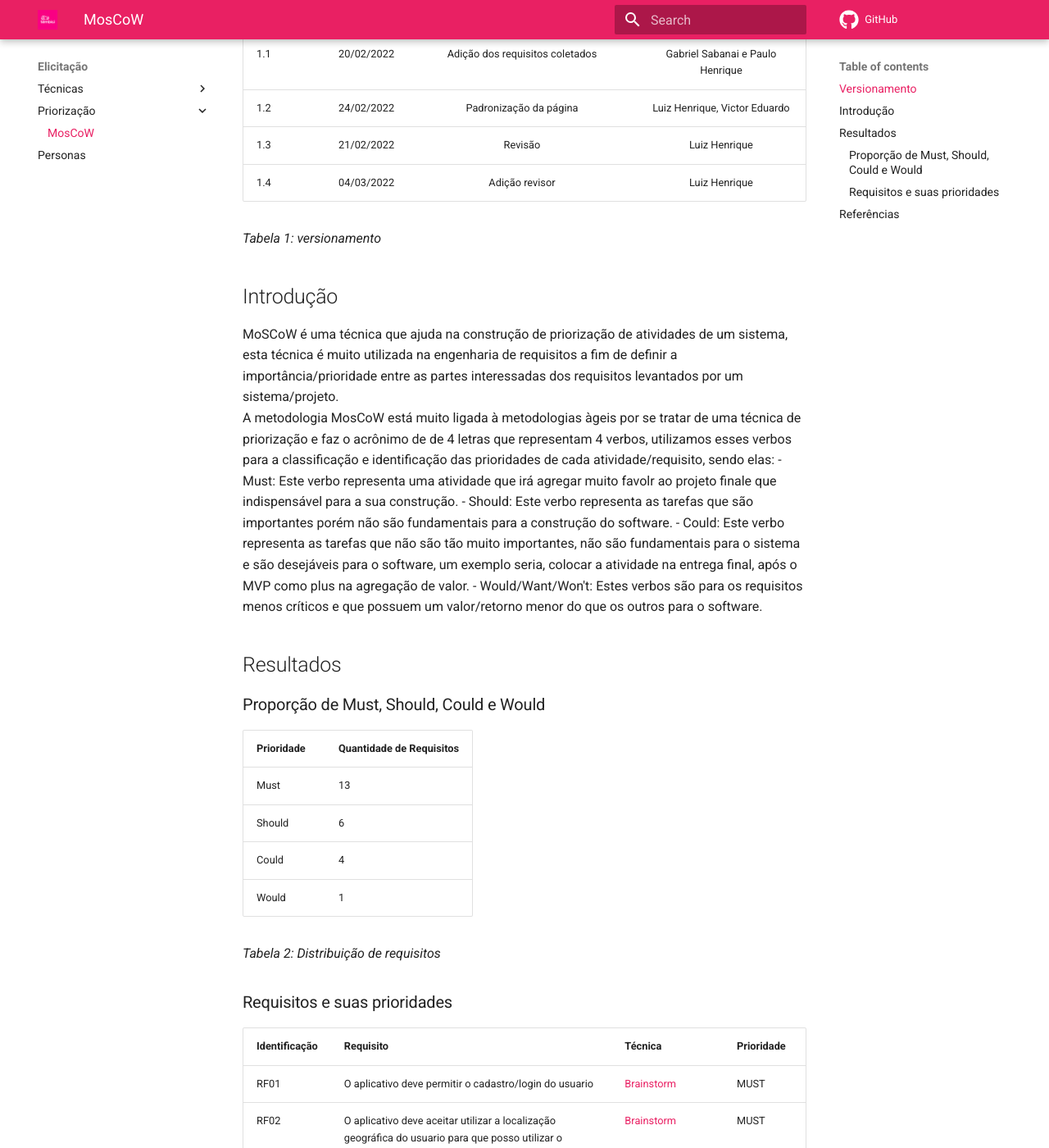
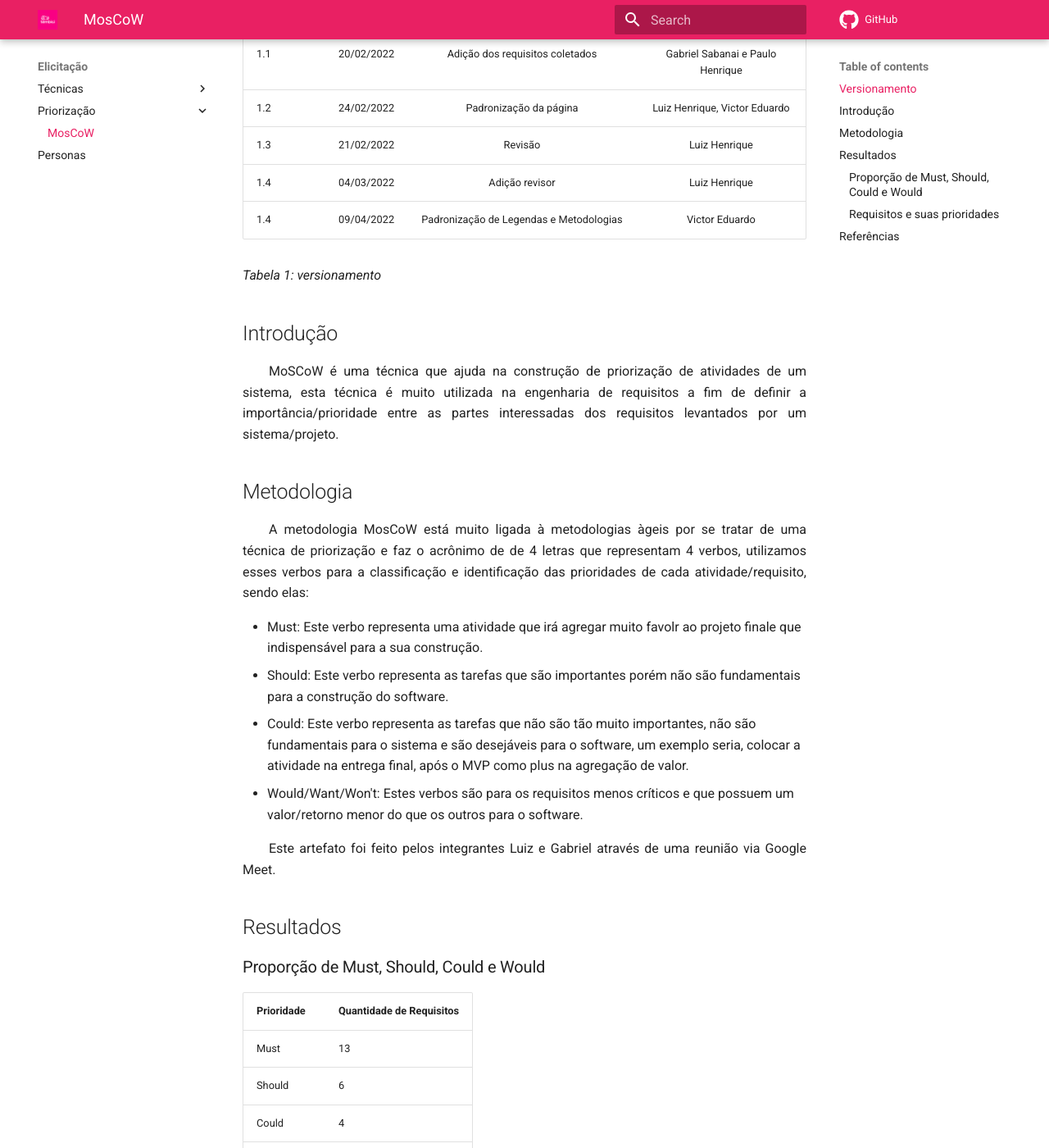
Before and after one commit to Requisitos-de-Software/2021.2-Tembici, an MkDocs documentation site: the page built from docs/elicitacao/priorizacao/moscow.md, in a window 1280 px wide and 1400 px high, scrolled down 347 px. Shown: the whole window at 82% size. Built offline with MkDocs 1.6.1 and Material for MkDocs 9.7.7, drawn with Linux system fonts in a browser that asks for light colours; comment, search, counter and statistics services are not loaded; some of the changed text lies outside the part shown.

```diff
--- a/docs/elicitacao/priorizacao/moscow.md
+++ b/docs/elicitacao/priorizacao/moscow.md
@@ -8,18 +8,20 @@
 | 1.2 | 24/02/2022 | Padronização da página | Luiz Henrique, Victor Eduardo|
 | 1.3 | 21/02/2022 | Revisão | Luiz Henrique |
 | 1.4 | 04/03/2022 | Adição revisor | Luiz Henrique |
-
+| 1.4 | 09/04/2022 | Padronização de Legendas e Metodologias | Victor Eduardo |
 
 *Tabela 1: versionamento*
 
 ## Introdução
+<p align="justify">&emsp;&emsp;MoSCoW é uma técnica que ajuda na construção de priorização de atividades de um sistema, esta técnica é muito utilizada na engenharia de requisitos a fim de definir a importância/prioridade entre as partes interessadas dos requisitos levantados por um sistema/projeto.</p>
 
-MoSCoW é uma técnica que ajuda na construção de priorização de atividades de um sistema, esta técnica é muito utilizada na engenharia de requisitos a fim de definir a importância/prioridade entre as partes interessadas dos requisitos levantados por um sistema/projeto.<br>
-A metodologia MosCoW está muito ligada à metodologias àgeis por se tratar de uma técnica de priorização e faz o acrônimo de de 4 letras que representam 4 verbos, utilizamos esses verbos para a classificação e identificação das prioridades de cada atividade/requisito, sendo elas:
+## Metodologia
+<p align="justify">&emsp;&emsp;A metodologia MosCoW está muito ligada à metodologias àgeis por se tratar de uma técnica de priorização e faz o acrônimo de de 4 letras que representam 4 verbos, utilizamos esses verbos para a classificação e identificação das prioridades de cada atividade/requisito, sendo elas:</p>
 - Must: Este verbo representa uma atividade que irá agregar muito favolr ao projeto finale que indispensável para a sua construção.
 - Should: Este verbo representa as tarefas que são importantes porém não são fundamentais para a construção do software.
-- Could: Este verbo representa as tarefas que não são tão muito importantes, não são fundamentais para o sistema e são desejáveis para o software, um exemplo seria, colocar a atividade na entrega final, após o MVP como plus na agregação de valor.
+- Could: Este verbo representa as tarefas que não são tão muito importantes, não são fundamentais para o sistema e são desejáveis para o software, um exemplo seria, colocar a atividade na entrega final, após o MVP como plus na agregação de valor.</p>
 - Would/Want/Won't: Estes verbos são para os requisitos menos críticos e que possuem um valor/retorno menor do que os outros para o software.
+<p align="justify">&emsp;&emsp;Este artefato foi feito pelos integrantes Luiz e Gabriel através de uma reunião via Google Meet.</p>
 
 ## Resultados
 ### Proporção de Must, Should, Could e Would
```
Also changed, not shown: other parts of docs/elicitacao/priorizacao/moscow.md (+1 -1 lines), docs/elicitacao/personas.md (+9 -11 lines), docs/elicitacao/tecnicas/brainstorm.md (+6 -6 lines), docs/elicitacao/tecnicas/introspeccao.md (+3 -4 lines), docs/elicitacao/tecnicas/questionario.md (+3 -3 lines).
